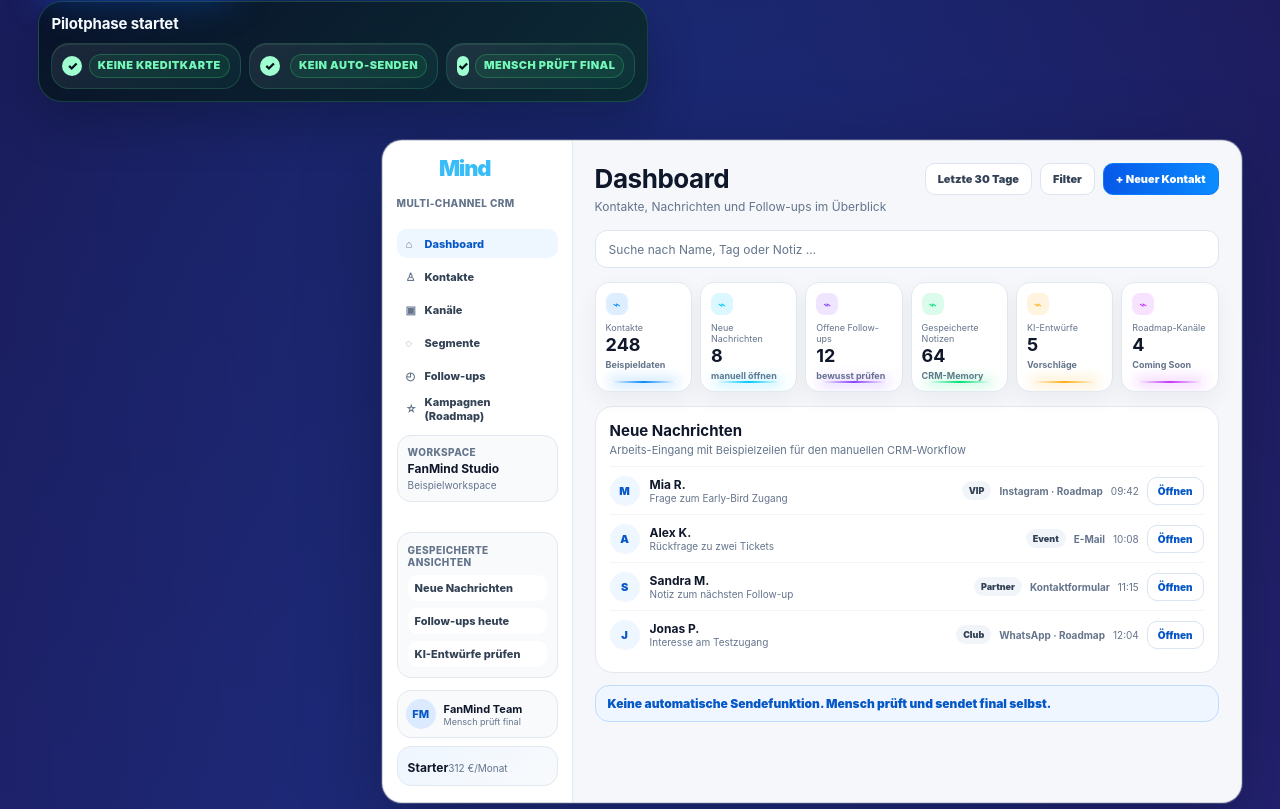
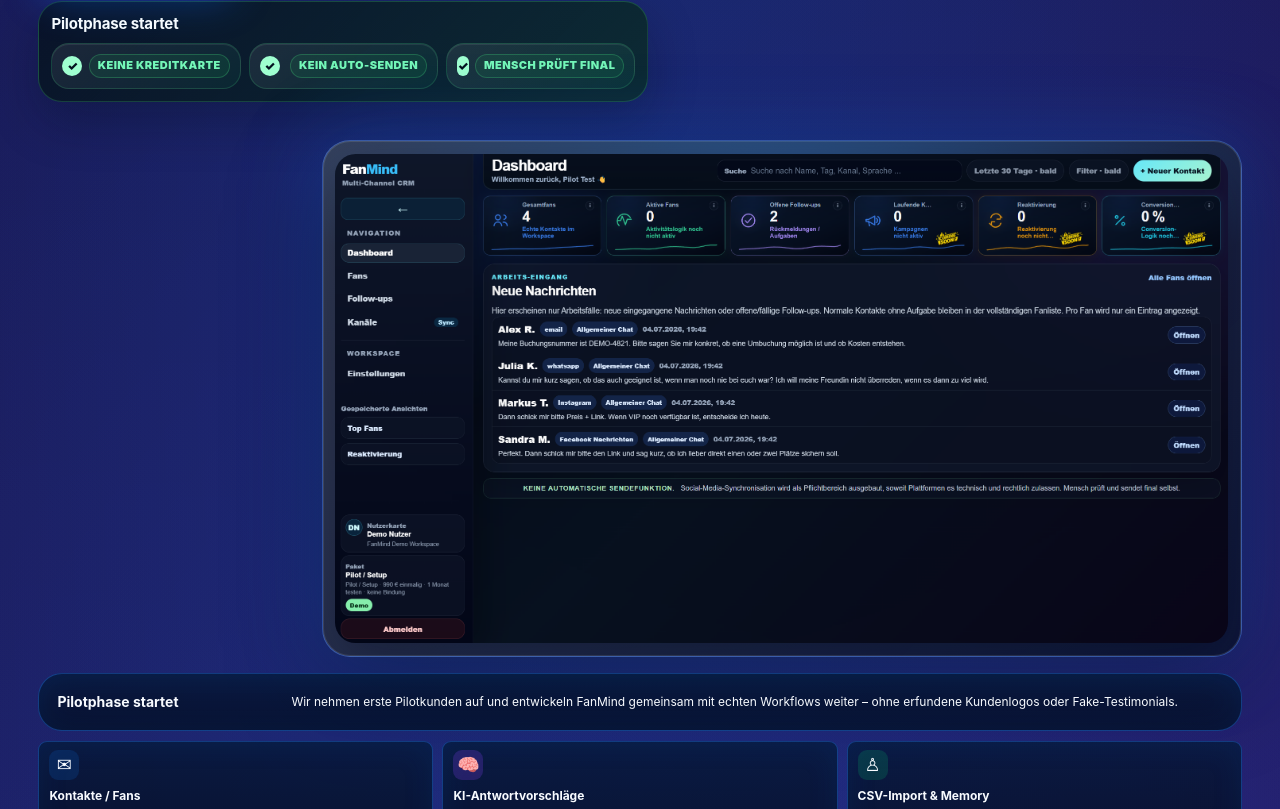
Before and after one commit to Bernds-tech/FanMind, a Next.js app: page /landing-v2 in a window 1280 px wide. Shown: the part 471-1280 px from the top of the page. Built offline with nearby package versions, Linux system fonts and the light colour scheme.

Commit message:
Use landing dashboard image in hero

```diff
--- a/src/app/landing-v2/page.tsx
+++ b/src/app/landing-v2/page.tsx
@@ -1121,118 +1121,21 @@ export default async function LandingV2({ searchParams }: LandingV2Props) {
             </div>
           </div>
 
-          <div
+          <figure
             id="screens"
             className={styles.dashboardWrap}
-            aria-label="FanMind Dashboard-Produktvorschau mit Beispieldaten"
+            aria-label="FanMind Dashboard-Produktvorschau"
           >
-            <div className={styles.dashboardShell}>
-              <aside className={styles.sidebar} aria-label="Dashboard Navigation">
-                <div className={styles.sidebarPreviewBrand}>
-                  <Logo language={language} />
-                  <small>{t("Multi-Channel CRM")}</small>
-                </div>
-
-                <nav className={styles.sidebarMenu} aria-label="Produktvorschau Navigation">
-                  {localizedMenuItems.slice(0, 6).map((item, index) => (
-                    <a
-                      className={index === 0 ? styles.activeMenu : ""}
-                      href={getLandingMenuHref(item.featureKey, index)}
-                      key={item.label}
-                    >
-                      <span>{item.icon}</span>
-                      {item.label}
-                    </a>
-                  ))}
-                </nav>
-
-                <div className={styles.sidebarSection}>
-                  <span>{t("Workspace")}</span>
-                  <strong>FanMind Studio</strong>
-                  <small>{t("Beispielworkspace")}</small>
-                </div>
-
-                <div className={styles.savedViews}>
-                  <span>{t("Gespeicherte Ansichten")}</span>
-                  <a href="#kontakte">{t("Neue Nachrichten")}</a>
-                  <a href="#follow-ups">{t("Follow-ups heute")}</a>
-                  <a href="#ki">{t("KI-Entwürfe prüfen")}</a>
-                </div>
-
-                <div className={styles.sidebarBottomCards}>
-                  <div className={styles.profileCard}>
-                    <span>FM</span>
-                    <div>
-                      <strong>FanMind Team</strong>
-                      <small>{t("Mensch prüft final")}</small>
-                    </div>
-                  </div>
-                  <div className={styles.planCard}>
-                    <strong>{t("Starter")}</strong>
-                    <small>312 €/Monat</small>
-                  </div>
-                </div>
-              </aside>
-
-              <section className={styles.dashboardMain}>
-                <div className={styles.dashboardTopbar}>
-                  <div>
-                    <h2>{t("Dashboard")}</h2>
-                    <p>{t("Kontakte, Nachrichten und Follow-ups im Überblick")}</p>
-                  </div>
-                  <div className={styles.dashboardControls}>
-                    <button type="button">{t("Letzte 30 Tage")}</button>
-                    <button type="button">{t("Filter")}</button>
-                    <a href="#kontakte">{t("+ Neuer Kontakt")}</a>
-                  </div>
-                </div>
-
-                <div className={styles.dashboardSearchRow}>
-                  <div className={styles.dashboardSearchBox}>{t("Suche nach Name, Tag oder Notiz …")}</div>
-                </div>
-
-                <div className={styles.metricsGrid} aria-label="Dashboard KPI-Leiste mit Beispieldaten">
-                  <MetricCard label={t("Kontakte")} value="248" change={t("Beispieldaten")} color="#0b8cff" />
-                  <MetricCard label={t("Neue Nachrichten")} value="8" change={t("manuell öffnen")} color="#00c9ff" />
-                  <MetricCard label={t("Offene Follow-ups")} value="12" change={t("bewusst prüfen")} color="#8b43ff" />
-                  <MetricCard label={t("Gespeicherte Notizen")} value="64" change={t("CRM-Memory")} color="#00e178" />
-                  <MetricCard label={t("KI-Entwürfe")} value="5" change={t("Vorschläge")} color="#ffaf19" />
-                  <MetricCard label={t("Roadmap-Kanäle")} value="4" change={t("Coming Soon")} color="#c538ff" />
-                </div>
-
-                <section className={styles.inboxPanel} aria-label="Neue Nachrichten">
-                  <div className={styles.previewPanelHeader}>
-                    <div>
-                      <strong>{t("Neue Nachrichten")}</strong>
-                      <span>{t("Arbeits-Eingang mit Beispielzeilen für den manuellen CRM-Workflow")}</span>
-                    </div>
-                  </div>
-                  {[
-                    ["Mia R.", "VIP", "Frage zum Early-Bird Zugang", "Instagram · Roadmap", "09:42"],
-                    ["Alex K.", "Event", "Rückfrage zu zwei Tickets", "E-Mail", "10:08"],
-                    ["Sandra M.", "Partner", "Notiz zum nächsten Follow-up", "Kontaktformular", "11:15"],
-                    ["Jonas P.", "Club", "Interesse am Testzugang", "WhatsApp · Roadmap", "12:04"],
-                  ].map(([name, tag, message, channel, time]) => (
-                    <article className={styles.messagePreviewRow} key={name}>
-                      <div className={styles.messageAvatar}>{name.slice(0, 1)}</div>
-                      <div>
-                        <strong>{name}</strong>
-                        <p>{t(message)}</p>
-                      </div>
-                      <span>{tag}</span>
-                      <small>{channel}</small>
-                      <em>{time}</em>
-                      <button type="button">{t("Öffnen")}</button>
-                    </article>
-                  ))}
-                </section>
-
-                <div className={styles.safetyStrip}>
-                  {t("Keine automatische Sendefunktion. Mensch prüft und sendet final selbst.")}
-                </div>
-              </section>
-            </div>
-          </div>
+            <Image
+              className={styles.dashboardImage}
+              src="/assets/Landingpage-dashboard.png"
+              alt={t("FanMind Dashboard mit Kontaktübersicht, Kennzahlen und KI-gestütztem CRM-Workflow")}
+              width={2245}
+              height={1231}
+              priority
+              sizes="(max-width: 980px) 100vw, 48vw"
+            />
+          </figure>
         </section>
 
         <section
```
Also changed, not shown: src/app/landing-v2/landing-v2.module.css.
